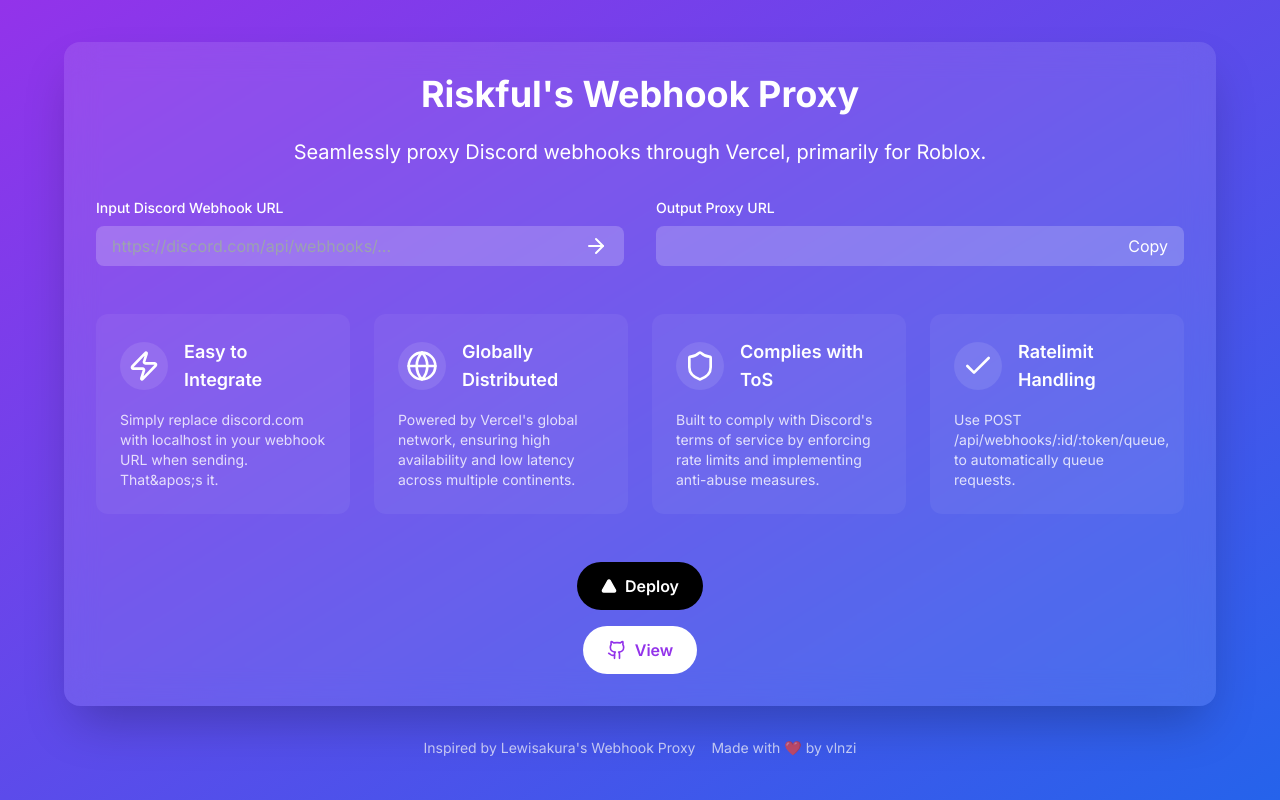
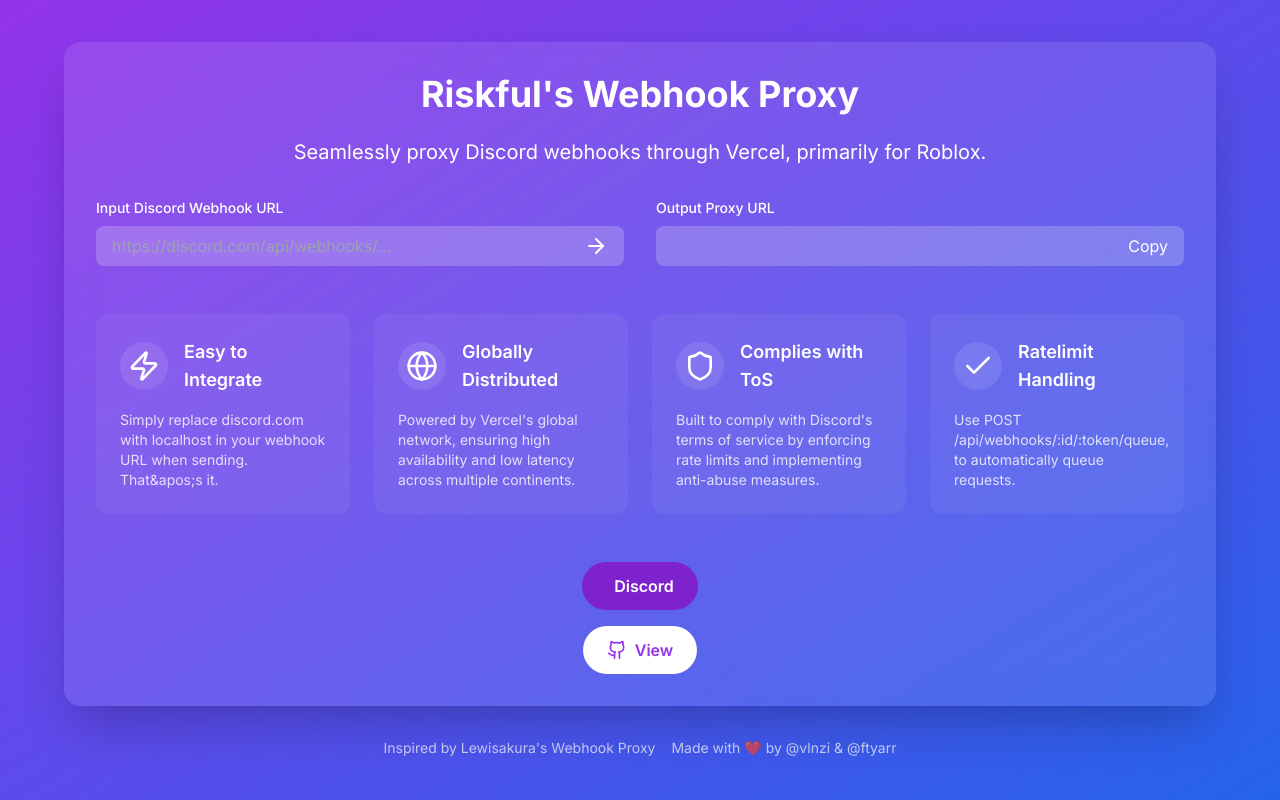
Before and after one commit to notvlnz/huh, a Next.js app: page / in a window 1280 px wide. Built offline with nearby package versions, Linux system fonts and the light colour scheme.

Commit message:
Update homepage.tsx

```diff
--- a/src/components/homepage.tsx
+++ b/src/components/homepage.tsx
@@ -1,7 +1,7 @@
 "use client"
 
 import { useState, useEffect } from 'react'
-import { ArrowRight, Check, Github, Globe, Shield, Zap, Triangle } from 'lucide-react'
+import { ArrowRight, Check, Github, Globe, Shield, Zap } from 'lucide-react'
 
 export function Homepage() {
   const [inputUrl, setInputUrl] = useState('')
@@ -93,13 +93,13 @@
 
         <div className="flex flex-col items-center space-y-4">
           <a
-            href="https://vercel.com/new/clone?repository-url=https://github.com/star-ot/simple-discord-webhooks-proxy"
+            href="https://discord.com/invite/your-discord-link"
             target="_blank"
             rel="noopener noreferrer"
-            className="inline-flex items-center px-6 py-3 bg-black text-white rounded-full font-semibold hover:bg-gray-800 transition-colors"
+            className="inline-flex items-center px-6 py-3 bg-purple-700 text-white rounded-full font-semibold hover:bg-purple-600 transition-colors"
           >
-            <Triangle className="w-4 h-4 mr-2 fill-current" />
-            Deploy
+            <i className="fab fa-discord text-xl mr-2"></i>
+            Discord
           </a>
           <a
             href="https://github.com/star-ot/simple-discord-webhooks-proxy"
@@ -115,7 +115,7 @@
       <footer className="mt-8 text-sm text-white/70 flex items-center justify-center">
         <span className="mr-1">Inspired by Lewisakura&apos;s </span>
         <a href="https://github.com/lewisakura/webhook-proxy" className="hover:underline mr-4">Webhook Proxy</a>
-        <span>Made with ❤️ by <a target="_blank" href="https://starvsk.dev">vlnzi</a></span>
+        <span>Made with ❤️ by <a target="_blank" href="https://starvsk.dev">@vlnzi</a> &amp; <a target="_blank" href="https://twitter.com/ftyarr">@ftyarr</a></span>
       </footer>
     </div>
   )
```
